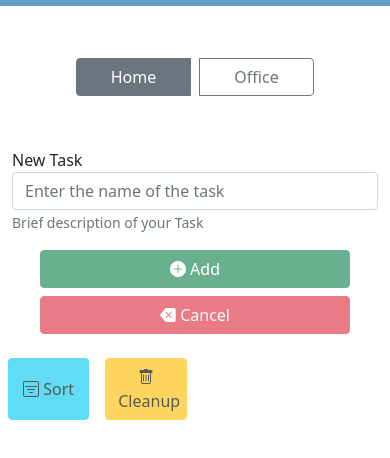
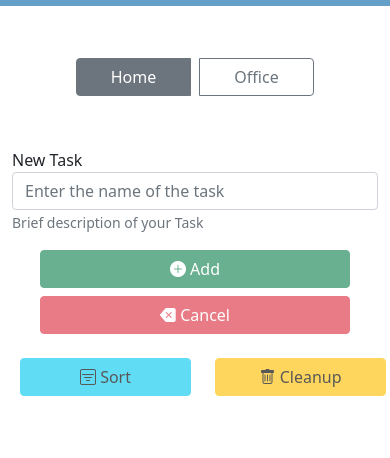
Before and after one commit to ritcode/m-todo, a plain HTML site: page index.html in a window 390 px wide. Shown: the part 76-534 px from the top of the page. Drawn offline with nearby package versions, Linux system fonts and the light colour scheme.

Commit message:
added buttor responsiveness

```diff
--- a/index.html
+++ b/index.html
@@ -43,9 +43,9 @@
           <li class="nav-item">
             <a class="nav-link disabled" href="#">Save to Drive(coming soon)</a>
           </li>
-          <li class="nav-item">
+          <!-- <li class="nav-item">
             <a class="nav-link disabled" href="#">Login</a>
-          </li>
+          </li> -->
           <li class="nav-item">
             <a class="nav-link disabled" href="#" tabindex="-1" aria-disabled="true">Guest</a>
           </li>
@@ -90,12 +90,16 @@
       </div>
     </div>
     <div class="row">
-      <div class="d-grid gap-2 d-md-block col-6">
+      <div class="d-grid gap-2 d-md-block col-lg-6 col-xs-10 col-sm-10 col-md-6">
         <div class="row">
-          <button class="btn btn-primary btn-info col-5 m-2" type="button" disabled id="btnSort"><i
-              class="bi bi-filter-square"></i> Sort</button>
-          <button class="btn btn-primary btn-warning col-5 m-2" type="button" disabled id="btnCleanup"><i
-              class="bi bi-trash"></i> Cleanup</button>
+          <div class="col-6">
+            <button class="btn btn-primary btn-info m-2 m-sm-1" style="width: 100%;" type="button" disabled
+              id="btnSort"><i class="bi bi-filter-square"></i> Sort</button>
+          </div>
+          <div class=" col-6">
+            <button class="btn btn-primary btn-warning m-2 m-sm-1" type="button" style="width: 100%;" disabled
+              id="btnCleanup"><i class="bi bi-trash"></i> Cleanup</button>
+          </div>
         </div>
       </div>
     </div>
@@ -105,6 +109,8 @@
     <div class="row lists" id="Office">
       <ul class="row list-group m-2" id="ulTasksOffice"></ul>
     </div>
+    <div class="row d-sm-none d-md-none" style="height: 50px;"></div>
+  </div>
 
 
 </body>
--- a/script.js
+++ b/script.js
@@ -105,6 +105,7 @@ function toggleInputButtons() {
 }
 
 load()
+toggleInputButtons()
 $('.btn-check').click(() => {
   $('.lists').css('display', 'none')
   $('#' + activeCollection()).css('display', 'block')
```
